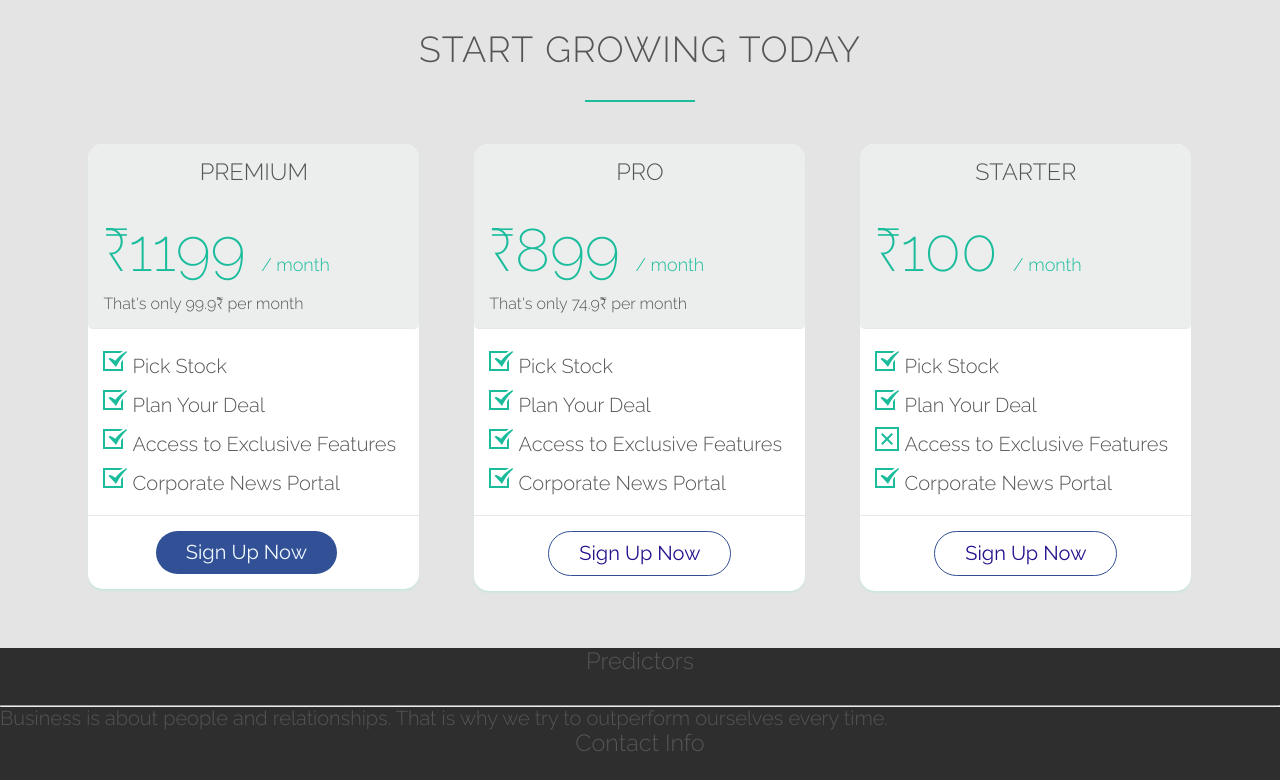
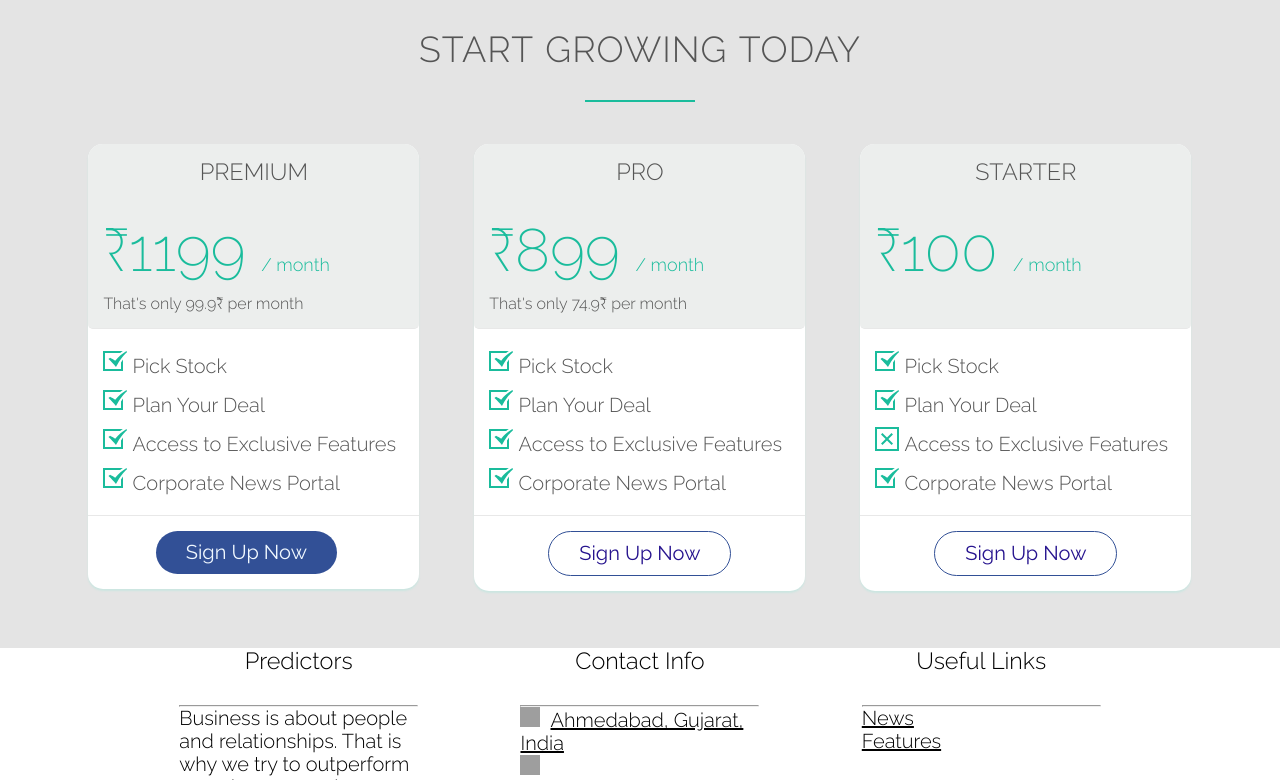
Before and after one commit to tanujdey7/Nifty-50-Stock-Prediction, a PHP site: page / in a window 1280 px wide. Shown: the part 3181-3961 px from the top of the page. Run offline with PHP 8.4, Linux system fonts and the light colour scheme; some libraries are stand-ins or nearby versions; grey boxes are pictures that could not be loaded.

Commit message:
Update style.css

```diff
--- a/resources/css/style.css
+++ b/resources/css/style.css
@@ -246,3 +246,42 @@ footer x {
 .social-links {
     text-align: center;
 }
+.footer
+{
+  background: white;
+  color: black;
+  padding: 0% 10%;
+  width: 100%;
+  position: relative;
+}
+.footer .footer-section
+{
+  color: #000;
+  float: left;
+  width: 33.33%;
+  padding: 0% 5%;
+}
+.footer-section a{
+  color: #000;
+}
+.footer-section a:hover
+{
+  color: #686868;
+  cursor: pointer;
+  text-decoration: none;
+}
+.footer-section img
+{
+  margin-right: 10px;
+  height: 20px;
+  width: 20px;
+}
+.footer-bottom
+{
+  color: #686868;
+  height: 50px;
+  text-align: center;
+  padding-top: 20px;
+  width: 100%;
+  float: left;
+}
```
